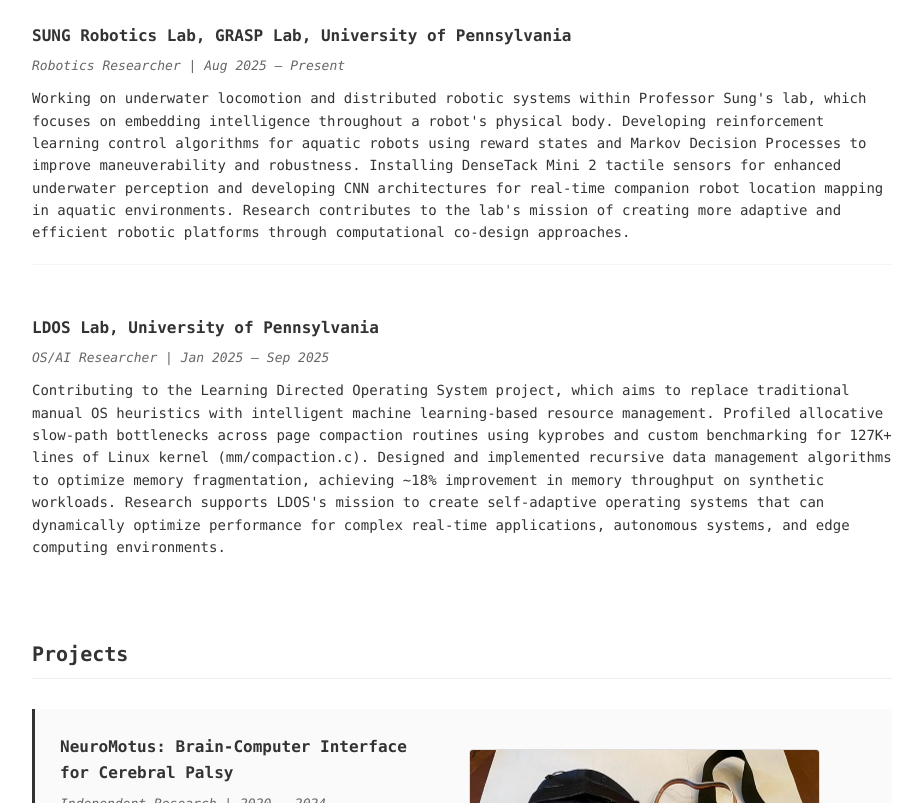
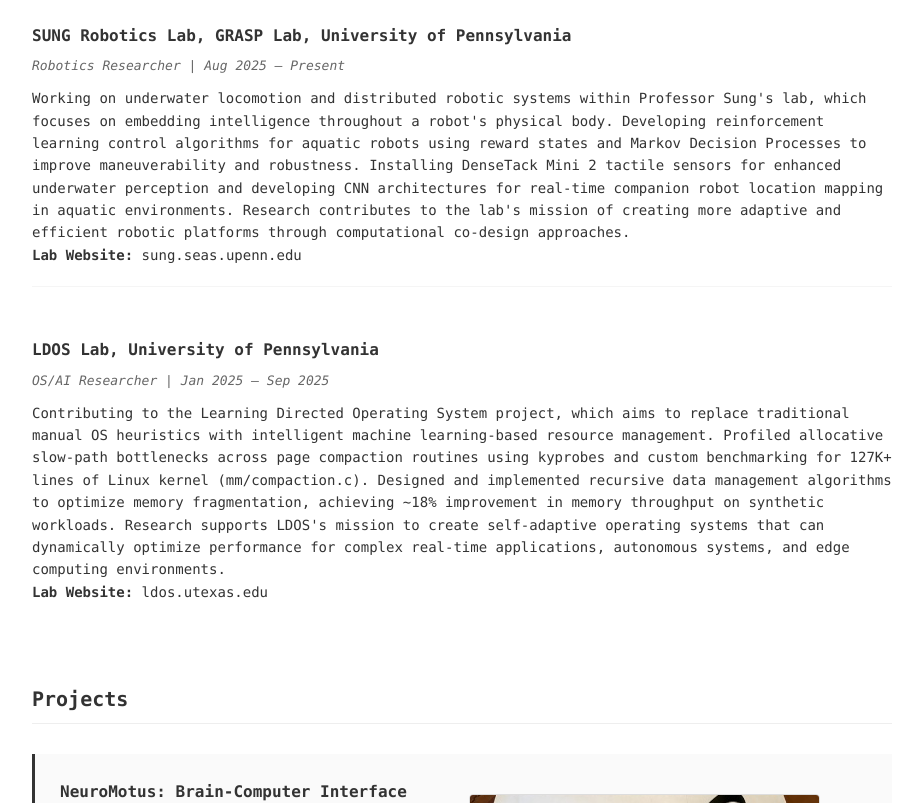
Before and after one commit to IshanAhluwalia/ishanahluwalia.github.io, a plain HTML site: page index.html in a window 1280 px wide. Shown: the part 498-1301 px from the top of the page, without its empty margins (178-1101 px from the left). Drawn offline with Linux system fonts and the light colour scheme.

Commit message:
Add lab website links to research sections
- Added SUNG Robotics Lab website link (sung.seas.upenn.edu)
- Added LDOS Lab website link (ldos.utexas.edu)
- Links open in new tabs for seamless browsing
- Provides direct access to lab information and research details
- Enhanced professional presentation with proper attribution

```diff
--- a/index.html
+++ b/index.html
@@ -33,12 +33,14 @@
                 <h3>SUNG Robotics Lab, GRASP Lab, University of Pennsylvania</h3>
                 <p class="position">Robotics Researcher | Aug 2025 – Present</p>
                 <p>Working on underwater locomotion and distributed robotic systems within Professor Sung's lab, which focuses on embedding intelligence throughout a robot's physical body. Developing reinforcement learning control algorithms for aquatic robots using reward states and Markov Decision Processes to improve maneuverability and robustness. Installing DenseTack Mini 2 tactile sensors for enhanced underwater perception and developing CNN architectures for real-time companion robot location mapping in aquatic environments. Research contributes to the lab's mission of creating more adaptive and efficient robotic platforms through computational co-design approaches.</p>
+                <p><strong>Lab Website:</strong> <a href="https://sung.seas.upenn.edu/" target="_blank">sung.seas.upenn.edu</a></p>
             </div>
 
             <div class="research-item">
                 <h3>LDOS Lab, University of Pennsylvania</h3>
                 <p class="position">OS/AI Researcher | Jan 2025 – Sep 2025</p>
                 <p>Contributing to the Learning Directed Operating System project, which aims to replace traditional manual OS heuristics with intelligent machine learning-based resource management. Profiled allocative slow-path bottlenecks across page compaction routines using kyprobes and custom benchmarking for 127K+ lines of Linux kernel (mm/compaction.c). Designed and implemented recursive data management algorithms to optimize memory fragmentation, achieving ~18% improvement in memory throughput on synthetic workloads. Research supports LDOS's mission to create self-adaptive operating systems that can dynamically optimize performance for complex real-time applications, autonomous systems, and edge computing environments.</p>
+                <p><strong>Lab Website:</strong> <a href="https://ldos.utexas.edu/about" target="_blank">ldos.utexas.edu</a></p>
             </div>
 
         </section>
```
Also changed, not shown: .claude/settings.local.json (added).
